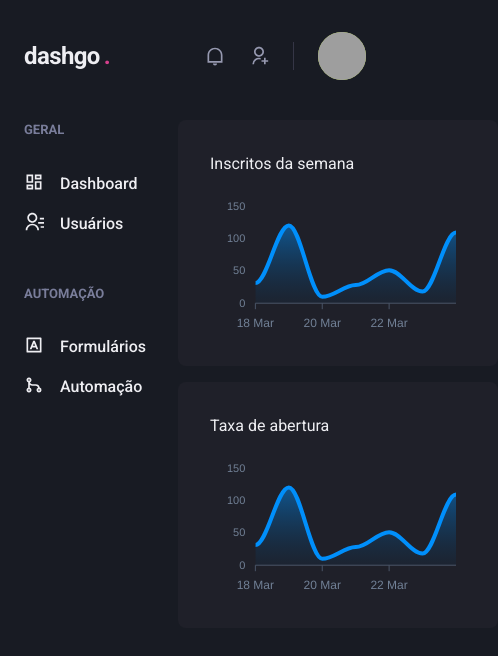
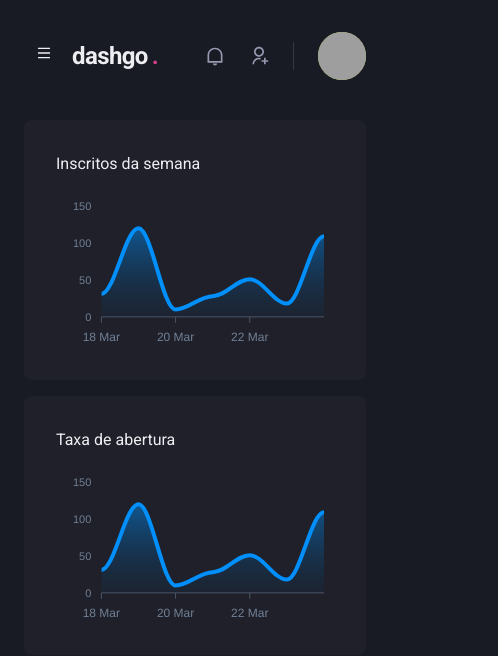
Before and after one commit to Yansb/dashgo, a Next.js app: page /dashboard in a window 390 px wide. Shown: the top 656 px of the page, 498 px wide, since content can reach past the window. Built offline with nearby package versions, Linux system fonts and the light colour scheme; grey boxes are pictures that could not be loaded.

Commit message:
:iphone: sidebar responsivity

```diff
--- a/src/Components/Header/index.tsx
+++ b/src/Components/Header/index.tsx
@@ -1,10 +1,14 @@
-import {Flex, useBreakpointValue} from '@chakra-ui/react';
+import {Flex, Icon, IconButton, useBreakpointValue} from '@chakra-ui/react';
+import { RiMenuLine } from 'react-icons/ri';
+import { useSidebarDrawer } from '../../context/SidebarDrawerContext';
 import { Logo } from './Logo';
 import { NotificationsNav } from './NotificationsNav';
 import { Profile } from './Profile';
 import { SearchBox } from './SearchBox';
 
 export function Header(){
+  const {onOpen} = useSidebarDrawer();
+
   const isWideVersion = useBreakpointValue({
     base: false,
     lg: true,
@@ -21,7 +25,17 @@
       px="6"
       align="center"
     >
-     <Logo />
+      {!isWideVersion && (
+        <IconButton
+          aria-label="Open navigation"
+          icon={<Icon as={RiMenuLine} />}
+          fontsize="24"
+          variant="unstyled"
+          onClick={onOpen}
+          mr="2"
+        />
+      )}
+      <Logo />
 
       {isWideVersion && <SearchBox />}
 
--- /dev/null
+++ b/src/Components/Sidebar/SidebarNav.tsx
@@ -0,0 +1,21 @@
+import { Stack } from "@chakra-ui/react";
+import { NavLink } from "./NavLink";
+import { NavSection } from "./NavSection";
+import { RiContactsLine, RiDashboardLine, RiGitMergeLine, RiInputMethodLine } from "react-icons/ri";
+
+export function SidebarNav(){
+  return(
+    <Stack spacing="12" align="flex-start">
+    <NavSection title="GERAL" >
+
+        <NavLink icon={RiDashboardLine}>Dashboard</NavLink>
+        <NavLink icon={RiContactsLine}>Usuários</NavLink>
+    </NavSection>
+    <NavSection title="AUTOMAÇÃO">
+        <NavLink icon={RiInputMethodLine} >Formulários</NavLink>
+        <NavLink icon={RiGitMergeLine}>Automação</NavLink>
+    </NavSection>
+
+  </Stack>
+  );
+}
--- a/src/Components/Sidebar/index.tsx
+++ b/src/Components/Sidebar/index.tsx
@@ -1,24 +1,35 @@
-import Icon from "@chakra-ui/icon";
-import { Box, Link, Stack, Text } from "@chakra-ui/layout";
-import { RiContactsLine, RiDashboardLine, RiGitMergeLine, RiInputMethodLine } from "react-icons/ri";
-import { NavLink } from "./NavLink";
-import { NavSection } from "./NavSection";
+import { Box, Drawer,DrawerBody,DrawerCloseButton,DrawerContent, DrawerOverlay, DrawerHeader } from "@chakra-ui/react";
+import { useBreakpointValue } from "@chakra-ui/media-query";
+import { SidebarNav } from "./SidebarNav";
+import { useSidebarDrawer } from "../../context/SidebarDrawerContext";
 
 export function Sidebar(){
+  const {isOpen, onClose} = useSidebarDrawer();
+
+  const isDrawerSidebar = useBreakpointValue({
+    base: true,
+    lg: false,
+  })
+
+  if(isDrawerSidebar){
+    return(
+    <Drawer isOpen={isOpen} placement="left" onClose={onClose}>
+      <DrawerOverlay>
+        <DrawerContent bg="gray.800" p="4">
+          <DrawerCloseButton mt="6"/>
+          <DrawerHeader>Navegação</DrawerHeader>
+
+          <DrawerBody>
+            <SidebarNav />
+          </DrawerBody>
+        </DrawerContent>
+      </DrawerOverlay>
+    </Drawer>)
+  }
+
   return(
     <Box as="aside" w="64" mr="8">
-      <Stack spacing="12" align="flex-start">
-        <NavSection title="GERAL" >
-
-            <NavLink icon={RiDashboardLine}>Dashboard</NavLink>
-            <NavLink icon={RiContactsLine}>Usuários</NavLink>
-        </NavSection>
-        <NavSection title="AUTOMAÇÃO">
-            <NavLink icon={RiInputMethodLine} >Formulários</NavLink>
-            <NavLink icon={RiGitMergeLine}>Automação</NavLink>
-        </NavSection>
-
-      </Stack>
+      <SidebarNav />
     </Box>
   )
 }
--- a/src/pages/_app.tsx
+++ b/src/pages/_app.tsx
@@ -1,11 +1,14 @@
 import {AppProps} from 'next/app';
 import {ChakraProvider} from '@chakra-ui/react';
 import { theme } from '../styles/theme';
+import { SidebarDrawerProvider } from '../context/SidebarDrawerContext';
 
 function MyApp({ Component, pageProps }: AppProps) {
   return (
     <ChakraProvider theme={theme}>
-      <Component {...pageProps} />
+      <SidebarDrawerProvider>
+        <Component {...pageProps} />
+      </SidebarDrawerProvider>
     </ChakraProvider>
   )
 }
```
